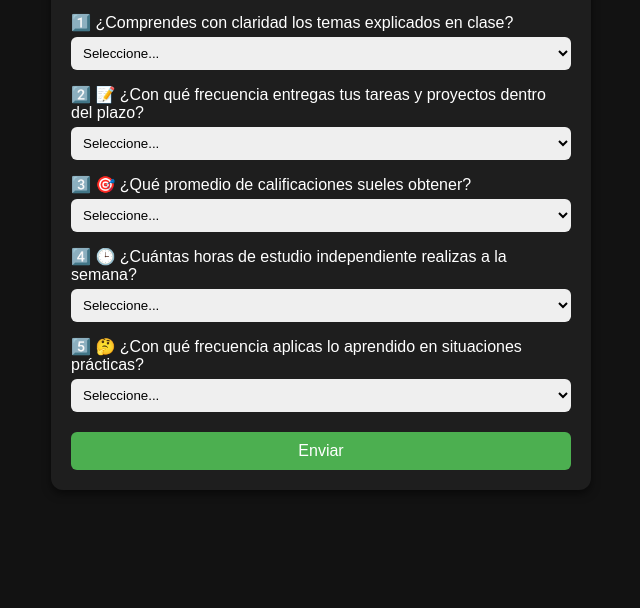
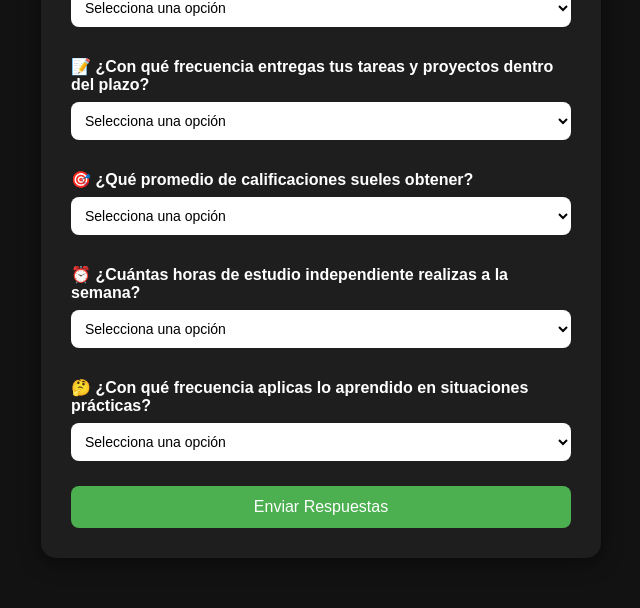
Before and after one commit to JLIAN-ST/encuestas.utp, a plain HTML site: page index.html in a window 1280 px wide. Shown: the part 192-800 px from the top of the page, without its empty margins (319-959 px from the left). Drawn offline with Linux system fonts and the light colour scheme.

Commit message:
Add files via upload

```diff
--- a/index.html
+++ b/index.html
@@ -4,135 +4,164 @@
   <meta charset="UTF-8">
   <meta name="viewport" content="width=device-width, initial-scale=1.0">
   <title>Encuesta Académica</title>
+  <link rel="stylesheet" href="https://cdnjs.cloudflare.com/ajax/libs/font-awesome/6.0.0-beta3/css/all.min.css">
+  <link href="https://fonts.googleapis.com/css2?family=Russo+One&display=swap" rel="stylesheet">
   <style>
     body {
       font-family: Arial, sans-serif;
-      background: #121212;
+      background-color: #121212;
       color: #fff;
       display: flex;
       justify-content: center;
       align-items: center;
-      min-height: 100vh;
+      height: 100vh;
       margin: 0;
     }
     .container {
-      background: #1e1e1e;
-      padding: 20px;
-      border-radius: 12px;
-      width: 90%;
+      background-color: #1e1e1e;
+      padding: 30px;
+      border-radius: 15px;
       max-width: 500px;
-      box-shadow: 0 4px 8px rgba(0,0,0,0.5);
+      width: 100%;
+      box-shadow: 0 4px 20px rgba(0,0,0,0.5);
     }
-    h2 { text-align: center; margin-bottom: 20px; }
-    label { display: block; margin-top: 15px; }
-    select, input {
+    h2 {
+      text-align: center;
+      margin-bottom: 25px;
+      color: #fff;
+      font-family: 'Russo One', sans-serif; /* Estilo de letra similar a Dota 2 */
+    }
+    label {
+      display: block;
+      margin-top: 15px;
+      margin-bottom: 8px;
+      font-weight: bold;
+    }
+    select {
       width: 100%;
-      padding: 8px;
-      border-radius: 6px;
+      padding: 10px;
+      border-radius: 8px;
       border: none;
-      margin-top: 5px;
+      margin-bottom: 15px;
+      background: #fff;
+      color: #000;
+      font-size: 14px;
     }
     button {
-      margin-top: 20px;
       width: 100%;
-      padding: 10px;
+      padding: 12px;
+      background-color: #4CAF50;
       border: none;
-      border-radius: 6px;
-      background: #4CAF50;
+      border-radius: 8px;
       color: white;
       font-size: 16px;
       cursor: pointer;
+      margin-top: 10px;
     }
-    button:hover { background: #45a049; }
-    .message {
-      margin-top: 15px;
-      padding: 10px;
-      border-radius: 6px;
+    button:disabled {
+      background-color: #888;
+      cursor: not-allowed;
+    }
+    .success-message {
       text-align: center;
-      display: none;
+      margin-top: 20px;
+      color: #4CAF50;
+      font-weight: bold;
     }
-    .success { background: #2e7d32; color: #fff; }
-    .error { background: #c62828; color: #fff; }
+    .icon {
+      font-size: 24px; /* Tamaño del ícono */
+      margin-right: 10px; /* Espacio entre el ícono y el texto */
+    }
   </style>
 </head>
 <body>
   <div class="container">
-    <h2>📊 Encuesta Académica</h2>
-    <form id="academicSurvey">
-
-      <label>1️⃣ ¿Comprendes con claridad los temas explicados en clase?</label>
-      <select name="understanding" required>
-        <option value="">Seleccione...</option>
-        <option value="Sí, totalmente">Sí, totalmente</option>
-        <option value="A veces">A veces</option>
-        <option value="No mucho">No mucho</option>
+    <h2><i class="fas fa-poll icon"></i> Encuesta Académica</h2>
+    <form id="surveyForm">
+      <label>📚 ¿Comprendes con claridad los temas explicados en clase?</label>
+      <select name="question1" required>
+        <option value="">Selecciona una opción</option>
+        <option>Sí, totalmente</option>
+        <option>A veces</option>
+        <option>No mucho</option>
       </select>
 
-      <label>2️⃣ 📝 ¿Con qué frecuencia entregas tus tareas y proyectos dentro del plazo?</label>
-      <select name="task" required>
-        <option value="">Seleccione...</option>
-        <option value="Siempre">Siempre</option>
-        <option value="Casi siempre">Casi siempre</option>
-        <option value="A veces">A veces</option>
-        <option value="Nunca">Nunca</option>
+      <label>📝 ¿Con qué frecuencia entregas tus tareas y proyectos dentro del plazo?</label>
+      <select name="question2" required>
+        <option value="">Selecciona una opción</option>
+        <option>Siempre</option>
+        <option>Casi siempre</option>
+        <option>A veces</option>
+        <option>Nunca</option>
       </select>
 
-      <label>3️⃣ 🎯 ¿Qué promedio de calificaciones sueles obtener?</label>
-      <select name="grades" required>
-        <option value="">Seleccione...</option>
-        <option value="Menos de 11">Menos de 11</option>
-        <option value="Entre 11 y 14">Entre 11 y 14</option>
-        <option value="Entre 15 y 17">Entre 15 y 17</option>
-        <option value="18 a más">18 a más</option>
+      <label>🎯 ¿Qué promedio de calificaciones sueles obtener?</label>
+      <select name="question3" required>
+        <option value="">Selecciona una opción</option>
+        <option>Menos de 11</option>
+        <option>11 - 14</option>
+        <option>15 - 17</option>
+        <option>18 - 20</option>
       </select>
 
-      <label>4️⃣ 🕒 ¿Cuántas horas de estudio independiente realizas a la semana?</label>
-      <select name="hours" required>
-        <option value="">Seleccione...</option>
-        <option value="0–2 horas">0–2 horas</option>
-        <option value="3–5 horas">3–5 horas</option>
-        <option value="6–8 horas">6–8 horas</option>
-        <option value="Más de 8 horas">Más de 8 horas</option>
+      <label>⏰ ¿Cuántas horas de estudio independiente realizas a la semana?</label>
+      <select name="question4" required>
+        <option value="">Selecciona una opción</option>
+        <option>0–2 horas</option>
+        <option>3–5 horas</option>
+        <option>6–10 horas</option>
+        <option>Más de 10 horas</option>
       </select>
 
-      <label>5️⃣ 🤔 ¿Con qué frecuencia aplicas lo aprendido en situaciones prácticas?</label>
-      <select name="application" required>
-        <option value="">Seleccione...</option>
-        <option value="Siempre">Siempre</option>
-        <option value="A menudo">A menudo</option>
-        <option value="A veces">A veces</option>
-        <option value="Nunca">Nunca</option>
+      <label>🤔 ¿Con qué frecuencia aplicas lo aprendido en situaciones prácticas?</label>
+      <select name="question5" required>
+        <option value="">Selecciona una opción</option>
+        <option>Siempre</option>
+        <option>A veces</option>
+        <option>Rara vez</option>
+        <option>Nunca</option>
       </select>
 
-      <button type="submit">Enviar</button>
-      <div id="message" class="message"></div>
+      <button type="submit" id="submitBtn">Enviar Respuestas</button>
+      <div class="success-message" id="successMessage" style="display: none;">
+        ✅ ¡Gracias por tu respuesta!
+      </div>
     </form>
   </div>
 
   <script>
-    const form = document.getElementById("academicSurvey");
-    const messageBox = document.getElementById("message");
+    // Verificar si el formulario ya fue enviado
+    if (localStorage.getItem("formSubmitted") === "true") {
+      document.querySelector(".container").innerHTML = "<h2>✅ ¡Gracias por tu respuesta!</h2>";
+    }
 
-    form.addEventListener("submit", function(e) {
+    document.getElementById("surveyForm").addEventListener("submit", function(e) {
       e.preventDefault();
 
-      const formData = new FormData(form);
+      const form = e.target;
+      const data = new FormData(form);
+      const submitBtn = document.getElementById("submitBtn");
 
-      fetch("https://script.google.com/macros/s/AKfycby40AAg0MnIHLMZWP7U00vLtjQ0Oxvz23vmotfkckL7kTJ_1p3MhyeQmclYr5GpY6tceA/exec", {
+      // Cambiar el texto del botón y deshabilitarlo
+      submitBtn.disabled = true;
+      submitBtn.innerText = "Enviando...";
+
+      fetch("https://script.google.com/macros/s/AKfycbzhOhprI4s4yAF7Vh__rx2Qolv-GNqulXnKeWaNdILVboz0pGM6Tbs5oM7Yk84jTHRN/exec", {
         method: "POST",
-        body: formData
+        body: data
       })
-      .then(res => res.text())
-      .then(response => {
-        messageBox.style.display = "block";
-        messageBox.className = "message success";
-        messageBox.textContent = "✅ ¡Gracias por tu respuesta!";
-        form.reset();
+      .then(response => response.text())
+      .then(result => {
+        document.getElementById("successMessage").style.display = "block";
+        localStorage.setItem("formSubmitted", "true"); // Marcar el formulario como enviado
+        submitBtn.disabled = true; // Bloquea el botón
+        form.querySelectorAll("select").forEach(select => select.disabled = true); // Bloquea selects
       })
-      .catch(err => {
-        messageBox.style.display = "block";
-        messageBox.className = "message error";
-        messageBox.textContent = "❌ Error al enviar: " + err;
+      .catch(error => {
+        alert("❌ Error al enviar la respuesta. Intenta de nuevo.");
+        console.error(error);
+        submitBtn.disabled = false; // Habilitar el botón nuevamente en caso de error
+        submitBtn.innerText = "Enviar Respuestas"; // Restablecer el texto del botón
       });
     });
   </script>
```
